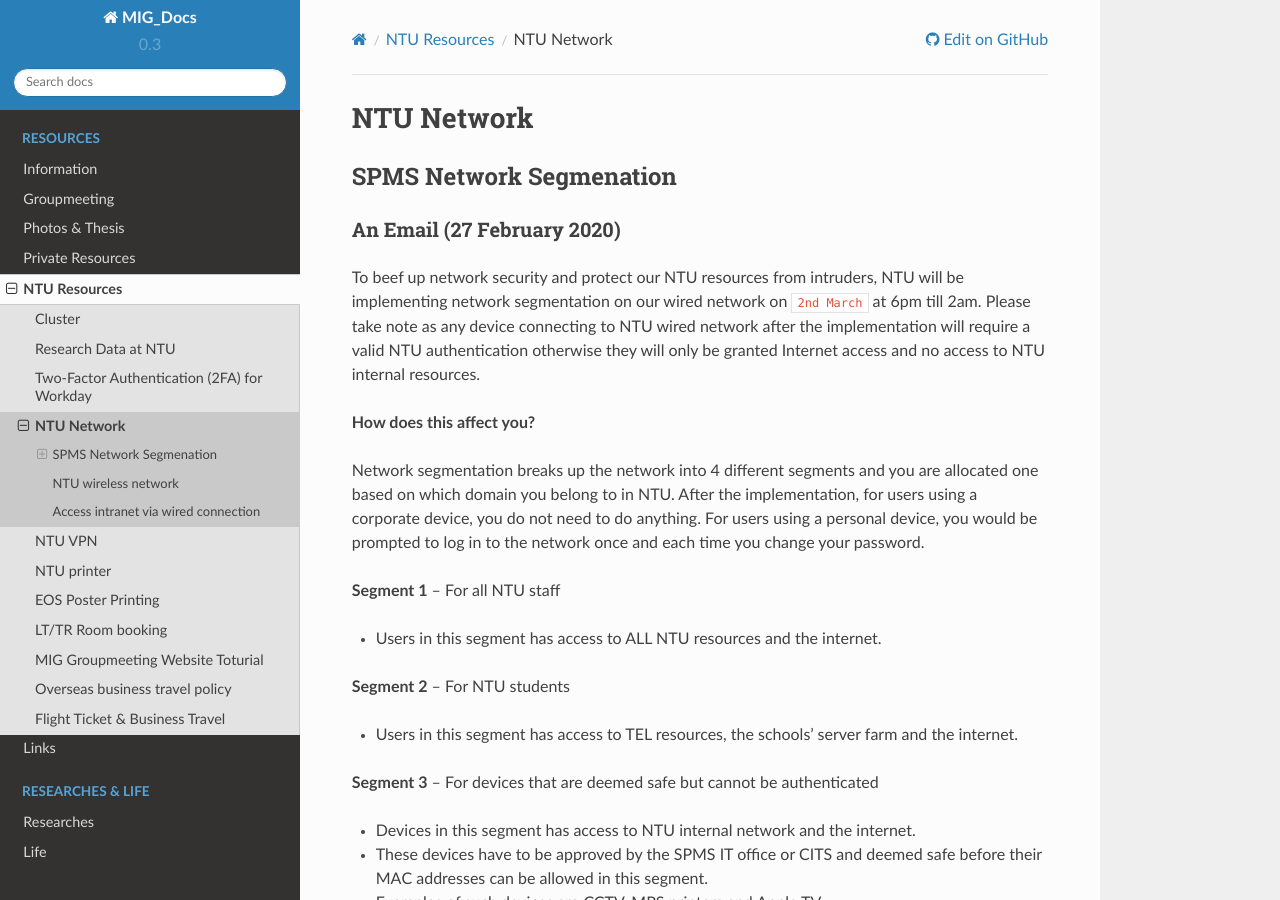
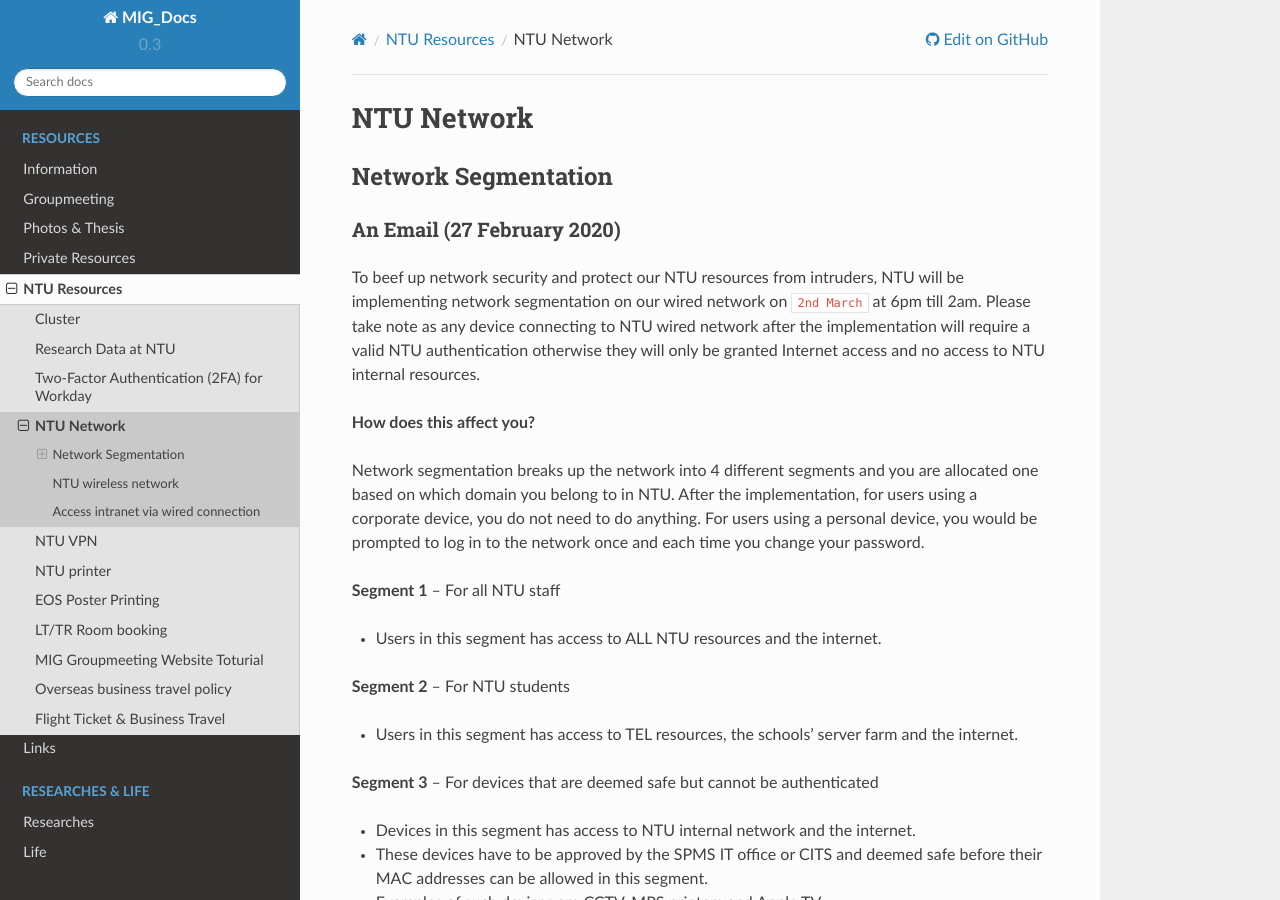
Before and after one commit to MIGG-NTU/MIG_Docs, a Sphinx documentation site: the page built from source/resources-ntu/spms-network/index.rst, in a window 1280 px wide and 900 px high. Built offline with Sphinx 7.4.7 and the Read the Docs theme 2.0.0, drawn with Linux system fonts in a browser that asks for light colours.

Commit message:
Tiny fix (#53)

```diff
--- a/source/resources-ntu/spms-network/index.rst
+++ b/source/resources-ntu/spms-network/index.rst
@@ -1,8 +1,8 @@
 NTU Network
 ===========
 
-SPMS Network Segmenation
-------------------------
+Network Segmentation
+--------------------
 
 An Email (27 February 2020)
 +++++++++++++++++++++++++++
```
